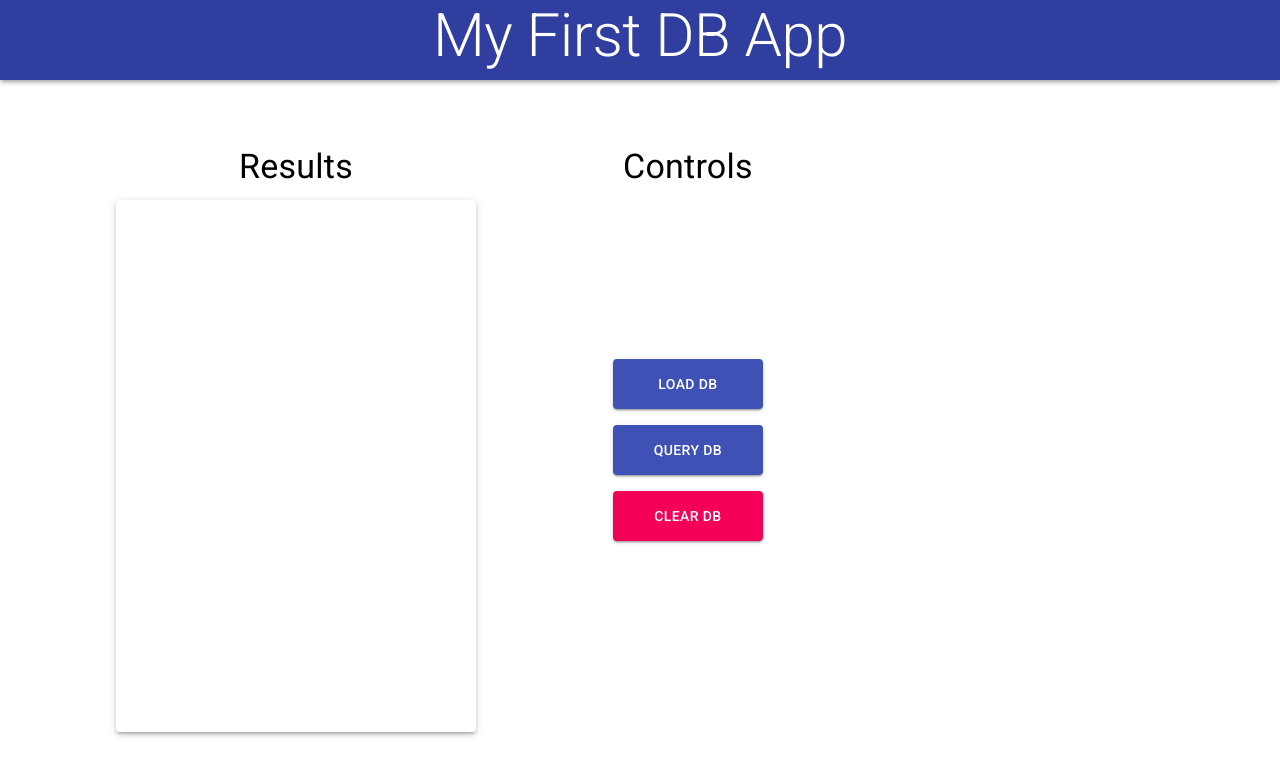
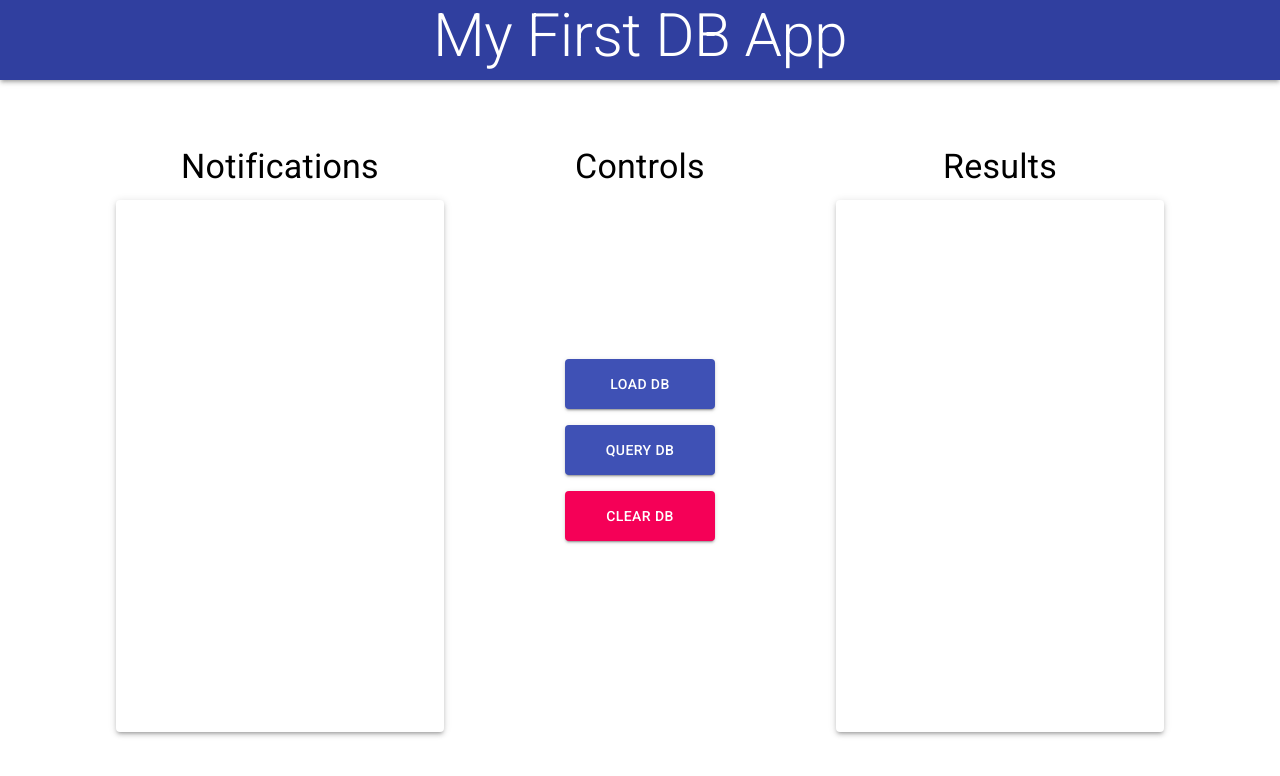
Before and after one commit to MeryCardenas23/First-DB-App, a React (Create React App) app: page / in a window 1280 px wide. Shown: the top 776 px of the page. Built offline with nearby package versions, Linux system fonts and the light colour scheme.

Commit message:
feat(Home): Add NotificationPanel

```diff
--- a/src/containers/Home.jsx
+++ b/src/containers/Home.jsx
@@ -1,7 +1,10 @@
 import React from 'react';
 
-import ControlPanel from '../components/ControlPanel';
-import ResultArea from '../components/ResultArea';
+import {
+  ControlPanel,
+  ResultArea,
+  NotificationPanel,
+} from '../components';
 import { loadDB, getCustomers, clearDB } from "../actions";
 
 const showCustomers = (customers) => {
@@ -27,10 +30,10 @@ const showCustomers = (customers) => {
 
 const Home = () => (
   <div className="Home">
-    <section className="Home-rightcolumn">
-      <ResultArea />
+    <section>
+      <NotificationPanel />
     </section>
-    <section className="Home-leftcolumn">
+    <section>
       <ControlPanel
         actions={{
           loadDB,
@@ -40,6 +43,9 @@ const Home = () => (
         }}
       />
     </section>
+    <section>
+      <ResultArea />
+    </section>
   </div>
 );
 
```
